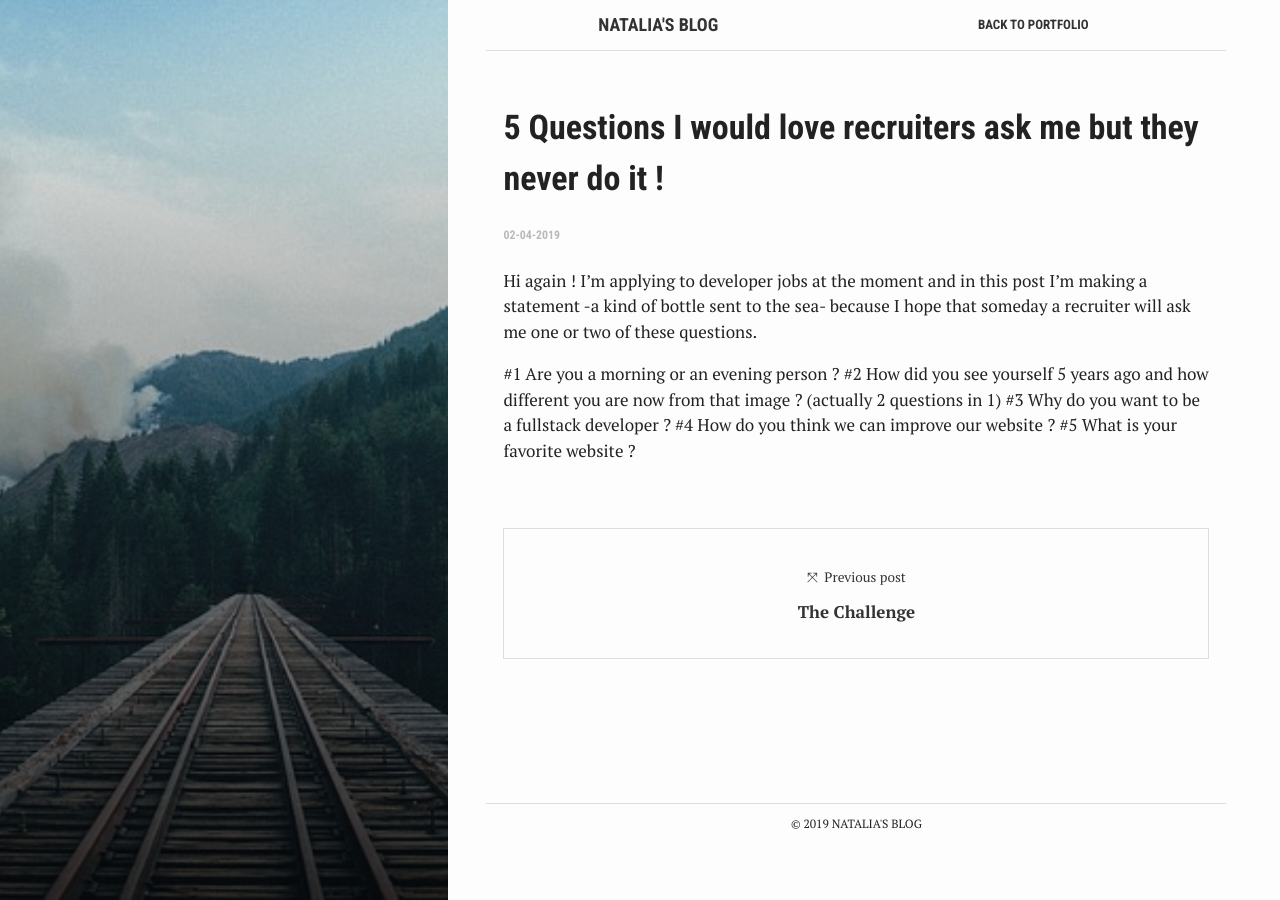
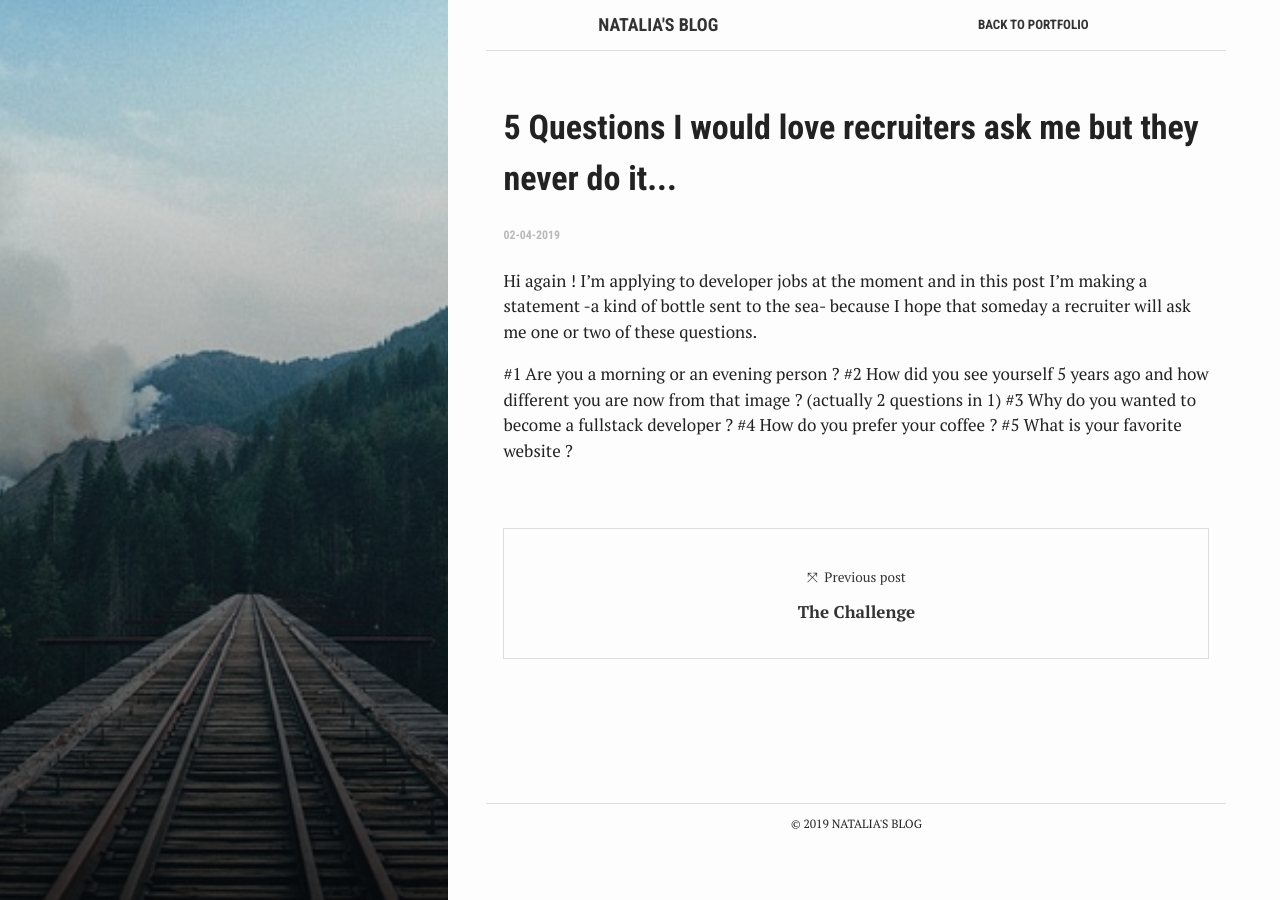
Before and after one commit to v-natalia/js-30, a Jekyll site: the page built from my_collections/_posts/2019-04-19-questions.markdown, in a window 1280 px wide. Built offline with Jekyll 4.4.1, drawn with Linux system fonts in a browser that asks for light colours.

Commit message:
add day 17, 21 , 25 and modified questions post

```diff
--- a/my_collections/_days/day14.html
+++ b/my_collections/_days/day17.html
@@ -1,6 +1,8 @@
 ---
 name: Day 14
-description: Actually, Day 17. Today, sorting in an array!
+description: Actually, Day 17.
+You may be wondering if I'm doing wrong with my counting. No. I'm OK. It's just that sometimes life happens and projects too and you can not just do your Javascript challenge as you wish. As they say : One Javascript challenge a day keeps the doctor away. I'll be doing only the very short videos, so this will be random numbers everywhere until May. I'm really sorry... Today, sorting in an array!
+
 
 ---
 
--- a/my_collections/_posts/2019-04-19-questions.markdown
+++ b/my_collections/_posts/2019-04-19-questions.markdown
@@ -1,6 +1,6 @@
 ---
 layout: post
-title:  "5 Questions I would love recruiters ask me but they never do it !"
+title:  "5 Questions I would love recruiters ask me but they never do it..."
 date:   2019-04-02 10:20:00 +0200
 moment: 21th April
 categories: job
@@ -13,6 +13,6 @@
 
 #1 Are you a morning or an evening person ?
 #2 How did you see yourself 5 years ago and how different you are now from that image ? (actually 2 questions in 1)
-#3 Why do you want to be a fullstack developer ?
-#4 How do you think we can improve our website ?
+#3 Why do you wanted to become a fullstack developer ?
+#4 How do you prefer your coffee ?
 #5 What is your favorite website ?
```
Also changed, not shown: my_collections/_days/day21.html (added, +16 -0 lines), my_collections/_days/day25.html (added, +63 -0 lines).
